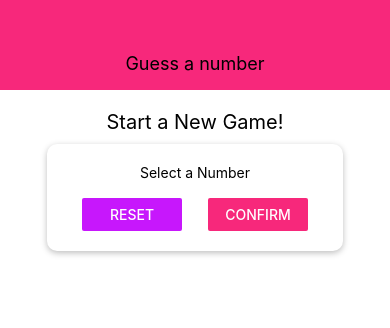
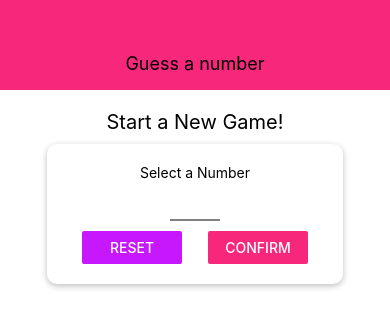
Before and after one commit to mdNazmulHasan/rn102, a React Native app: screen / in a window 390 px wide. Shown: the top 328 px of the page. Built offline with nearby package versions, Linux system fonts and the light colour scheme.

Commit message:
validation added

```diff
--- a/components/Input.js
+++ b/components/Input.js
@@ -1,11 +1,11 @@
 import React from "react";
 import { TextInput, StyleSheet } from "react-native";
 const styles = StyleSheet.create({
-  input: { height: 30, borderBottomColor: "grey", borderBottomWidth: 1, marginVertical: 10 }
+  inputStyle: { height: 30, borderBottomColor: "grey", borderBottomWidth: 2, marginVertical: 10 }
 });
 
 const Input = props => {
-  return <TextInput style={{ ...styles.input, ...props.style }} {...props} />;
+  return <TextInput {...props} style={{ ...props.style, ...styles.inputStyle }} />;
 };
 
 export default Input;
--- a/screens/StartGameScreen.js
+++ b/screens/StartGameScreen.js
@@ -1,4 +1,4 @@
-import React from "react";
+import React, { useState } from "react";
 import { View, Text, TextInput, Button, StyleSheet } from "react-native";
 import Card from "../components/Card.js";
 import color from "../constants/color";
@@ -23,22 +23,29 @@ const styles = StyleSheet.create({
     alignItems: "center"
   },
   button: { width: 100 },
-  input: { width: 50, textAlign: "center" }
+  inputs: { width: 50, textAlign: "center" }
 });
 
 const StartGameScreen = () => {
+  const [enteredValue, setEnteredValue] = useState("");
+  const numberInputHandler = number => {
+    // set only numbered value
+    setEnteredValue(number.replace(/[^0-9]/g, ""));
+  };
   return (
     <View style={{ flex: 1, padding: 10, alignItems: "center" }}>
       <Text style={styles.title}>Start a New Game!</Text>
       <Card style={styles.inputContainer}>
         <Text>Select a Number</Text>
         <Input
-          style={styles.input}
+          value={enteredValue}
+          style={styles.inputs}
           blurOnSubmit
           autoCapitalize="none"
           autoCorrect={false}
-          keyboardType="numeric"
+          keyboardType="number-pad"
           maxLength={2}
+          onChangeText={numberInputHandler}
         />
         <View style={styles.buttonContainer}>
           <View style={styles.button}>
```
